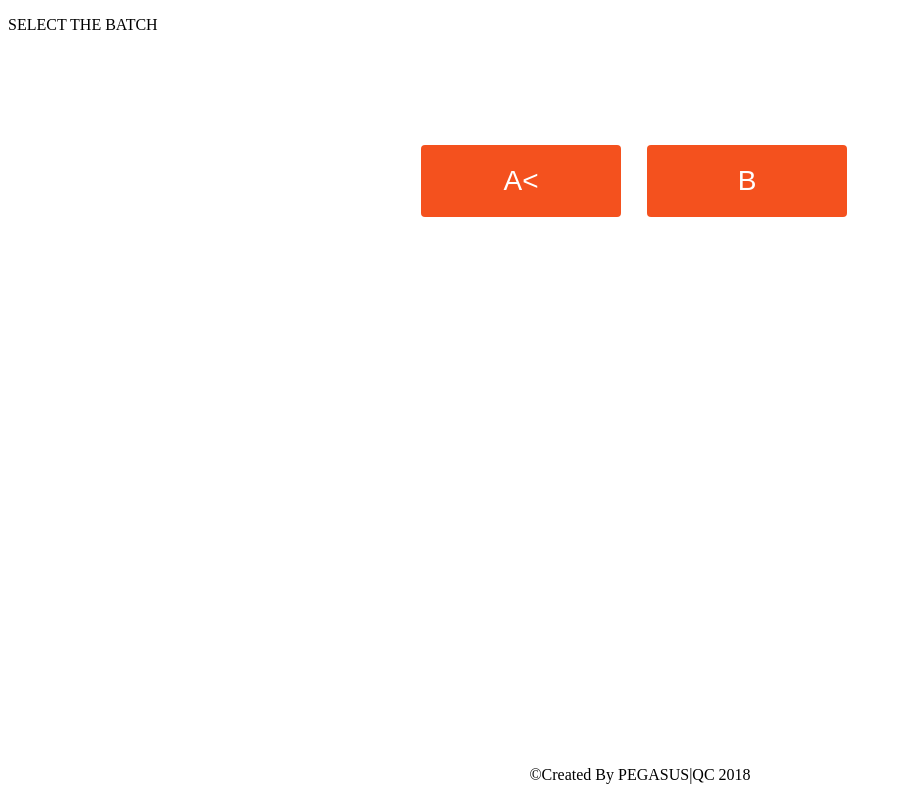
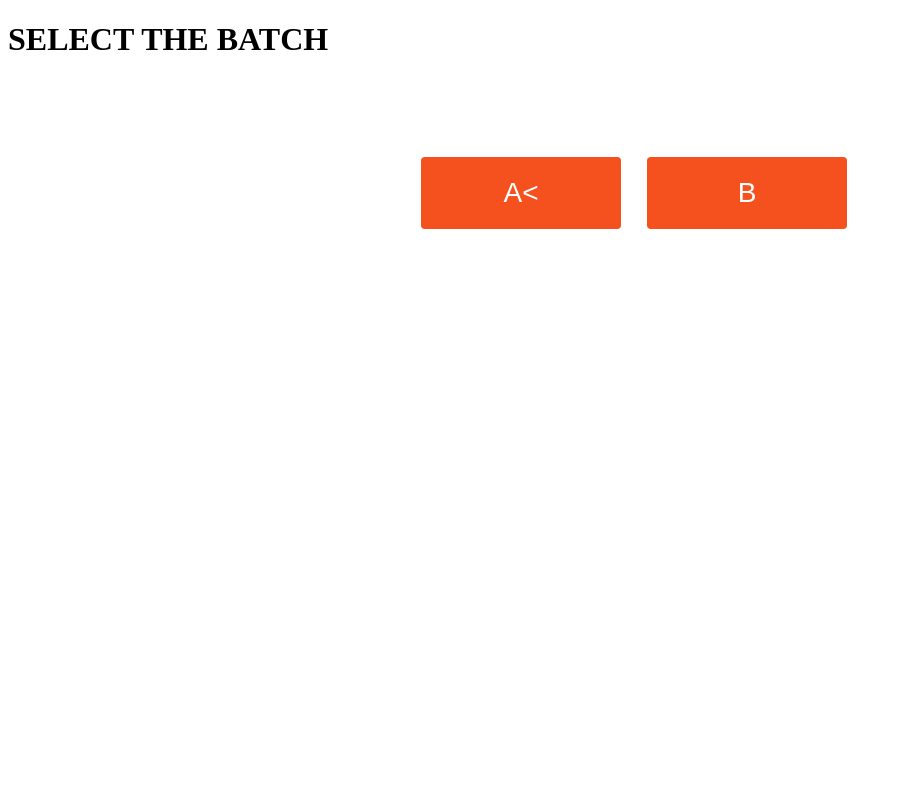
Before and after one commit to krishnaraj-e/Resource_allocator, a PHP site: the page made by select_batch_for allocation.php in a window 1280 px wide. Shown: the whole page, without its empty margins (0-901 px from the left). Run offline with PHP 8.4, Linux system fonts and the light colour scheme; a user stored in the database is signed in.

Commit message:
Update select_batch_for allocation.php

```diff
--- a/select_batch_for allocation.php
+++ b/select_batch_for allocation.php
@@ -68,11 +68,11 @@ if(!isset($_SESSION['user']) || empty($_SESSION['user']))
 </head>
 <body>
 
-<p> SELECT THE BATCH</p>
+<h1> SELECT THE BATCH</h1>
 
 
 	<center>
-		<br><br><br><br><br>
+		<br><br><br><br>
 	<form method="GET" action="select_date.php">
 			<button class="button" name="b" onclick="window.location.href='?b=1'" value="1"><span>A<</span></button>&nbsp;&nbsp;&nbsp;
 			<button class="button" name="b" onclick="window.location.href='?b=2'" value="2"><span>B</span></button>&nbsp;&nbsp;&nbsp;
@@ -81,7 +81,6 @@ if(!isset($_SESSION['user']) || empty($_SESSION['user']))
 </center>
 
 <div class="footer">
-  <p>&copy;Created By PEGASUS|QC 2018</p>
 </div>
 
 </body>
```
